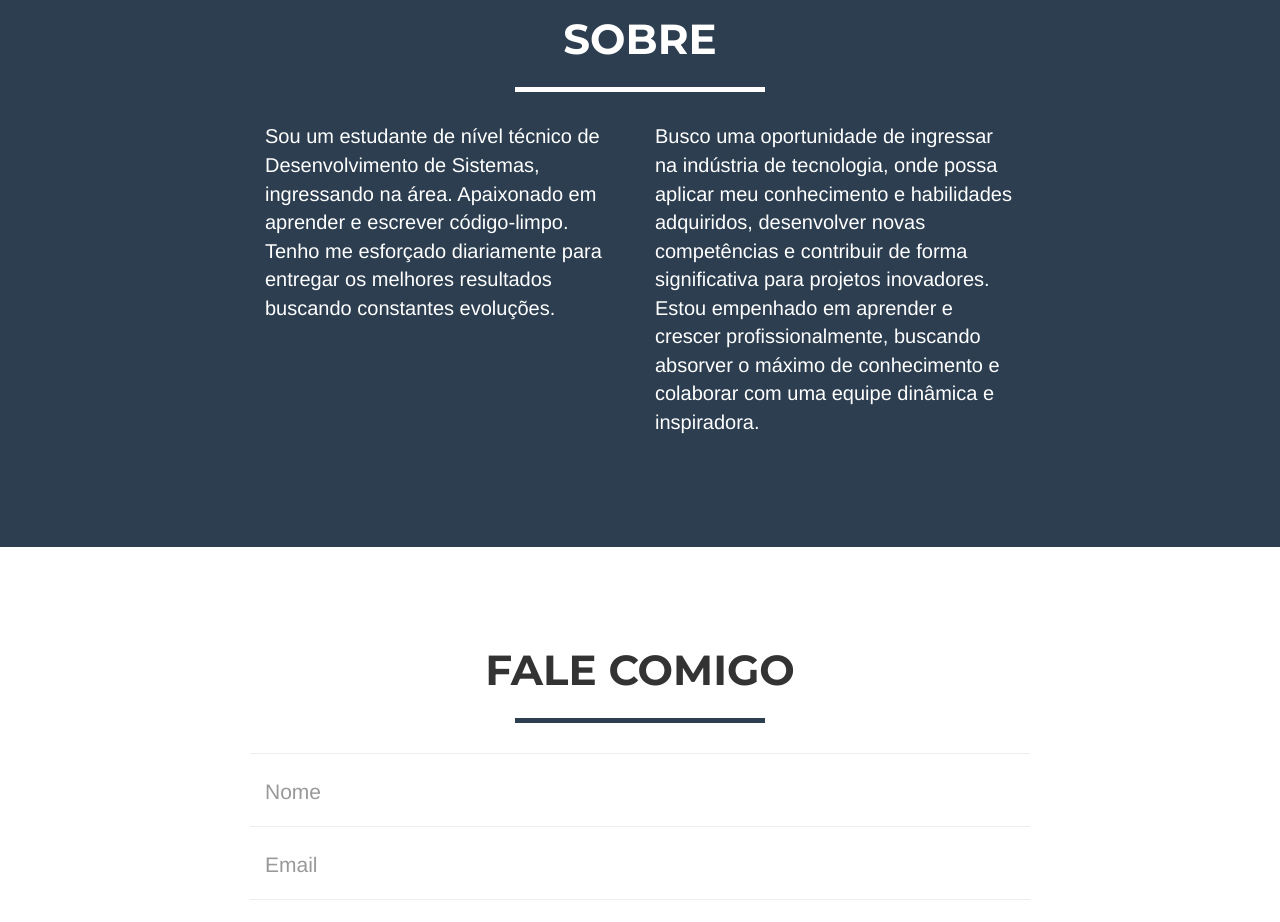
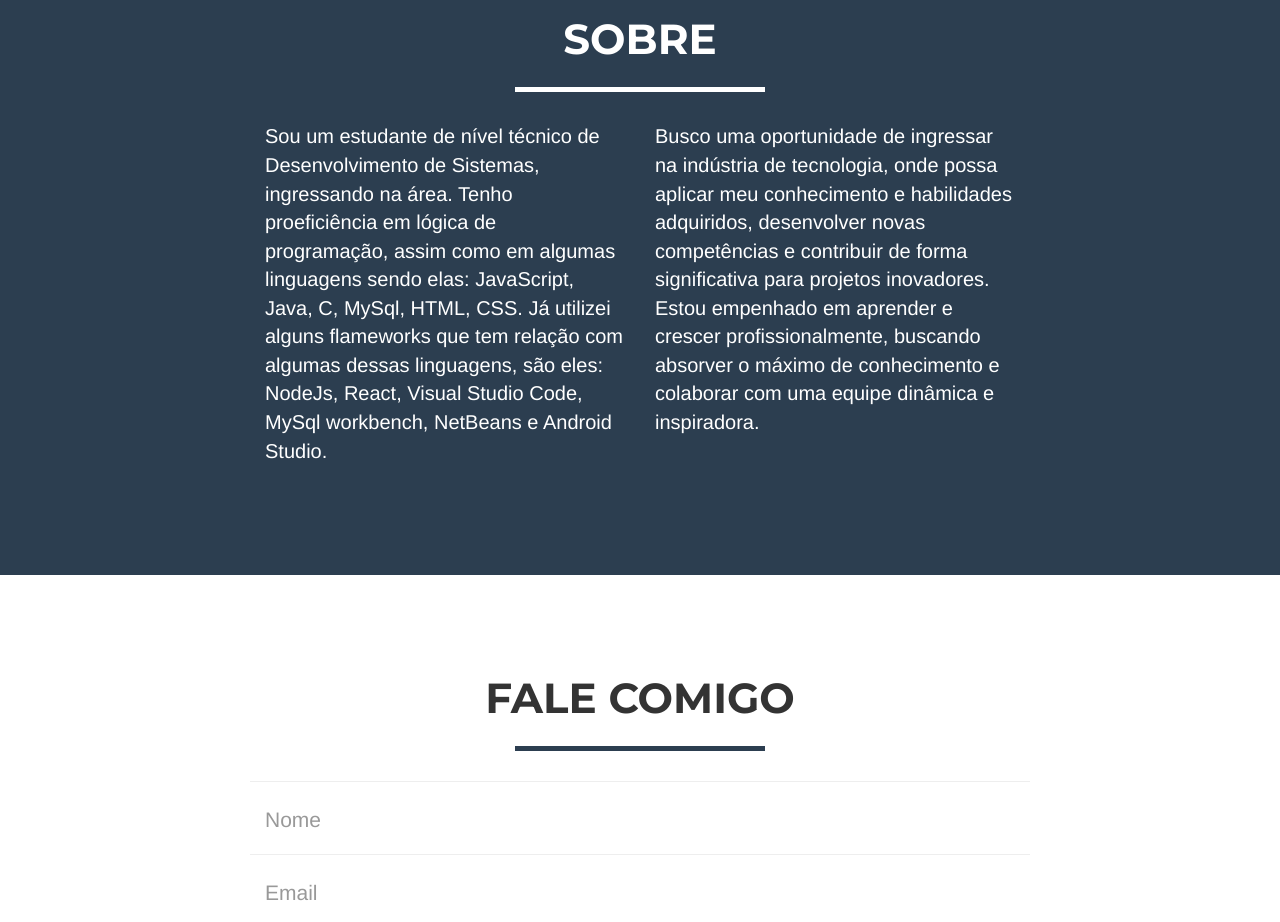
Before and after one commit to IcaroSenaDev/portifolio-sena, a plain HTML site: page index.html in a window 1280 px wide. Shown: the part 1340-2262 px from the top of the page. Drawn offline with nearby package versions, Linux system fonts and the light colour scheme; a script that the page names is missing.

Commit message:
Update index.html

```diff
--- a/index.html
+++ b/index.html
@@ -88,7 +88,7 @@
             </div>
             <div class="row">
                 <div class="col-lg-4 col-lg-offset-2">
-                    <p>Sou um estudante de nível técnico de Desenvolvimento de Sistemas, ingressando na área. Apaixonado em aprender e escrever código-limpo. Tenho me esforçado diariamente para entregar os melhores resultados buscando constantes evoluções.</p>
+                    <p>Sou um estudante de nível técnico de Desenvolvimento de Sistemas, ingressando na área. Tenho proeficiência em lógica de programação, assim como em algumas linguagens sendo elas: JavaScript, Java, C, MySql, HTML, CSS. Já utilizei alguns flameworks que tem relação com algumas dessas linguagens, são eles: NodeJs, React, Visual Studio Code, MySql workbench, NetBeans e Android Studio.</p>
                 </div>
                 <div class="col-lg-4">
                     <p>Busco uma oportunidade de ingressar na indústria de tecnologia, onde possa aplicar meu conhecimento e habilidades adquiridos, desenvolver novas competências e contribuir de forma significativa para projetos inovadores. Estou empenhado em aprender e crescer profissionalmente, buscando absorver o máximo de conhecimento e colaborar com uma equipe dinâmica e inspiradora.</p>
```
